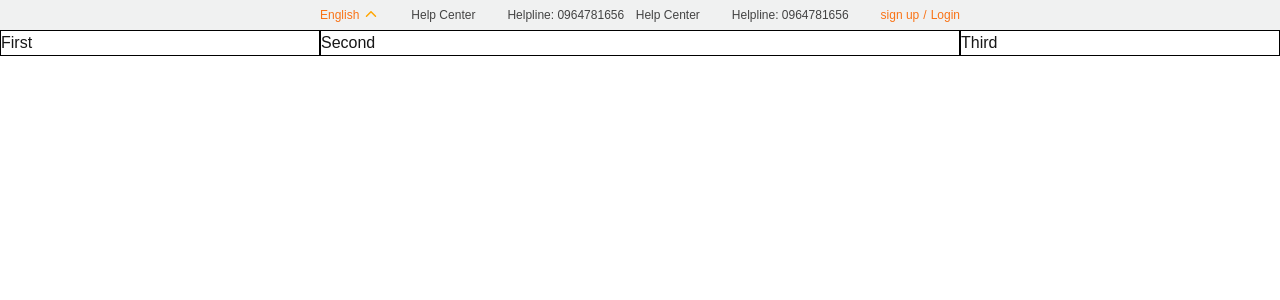
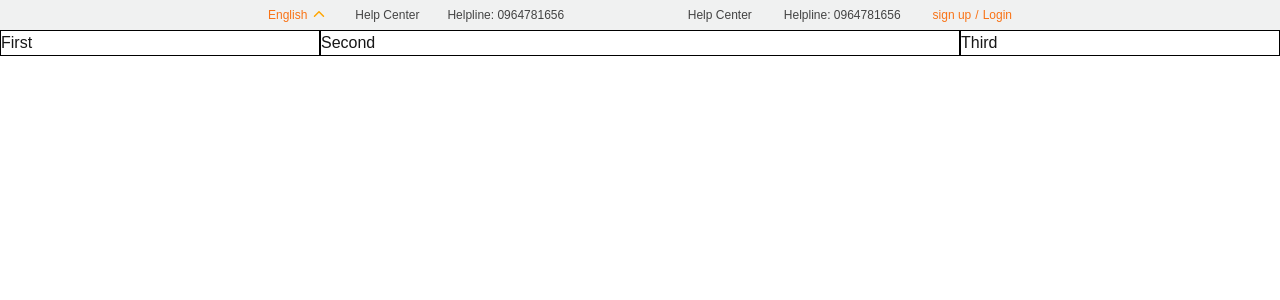
Before and after one commit to shariard58/nextshop, a Next.js app: page / in a window 1280 px wide. Shown: the top 300 px of the page. Built offline with nearby package versions, Linux system fonts and the light colour scheme.

Commit message:
uppder Header

```diff
--- a/components/UpperHeader.jsx
+++ b/components/UpperHeader.jsx
@@ -1,10 +1,10 @@
 import { IoIosArrowUp } from "react-icons/io";
 export default function UpperHeader() {
   return (
-    <div className="grid md:grid-cols-4 gap-[0px] bg-[#F0F1F1] py-[6px]">
+    <div className="grid md:grid-cols-5 gap-[0px] bg-[#F0F1F1] py-[6px]">
       <div className="col-span-1"></div>
-      <div className="md:col-span-2 flex justify-between cursor-pointer">
-        <div className="flex gap-[32px]">
+      <div className="md:col-span-3 flex justify-between cursor-pointer px-[12px]">
+        <div className="flex gap-[28px]">
           <div className="flex gap-[4px]">
             <p className="text-[12px] text-[#F97316]">English</p>
             <IoIosArrowUp color="orange" size={16} />
```
